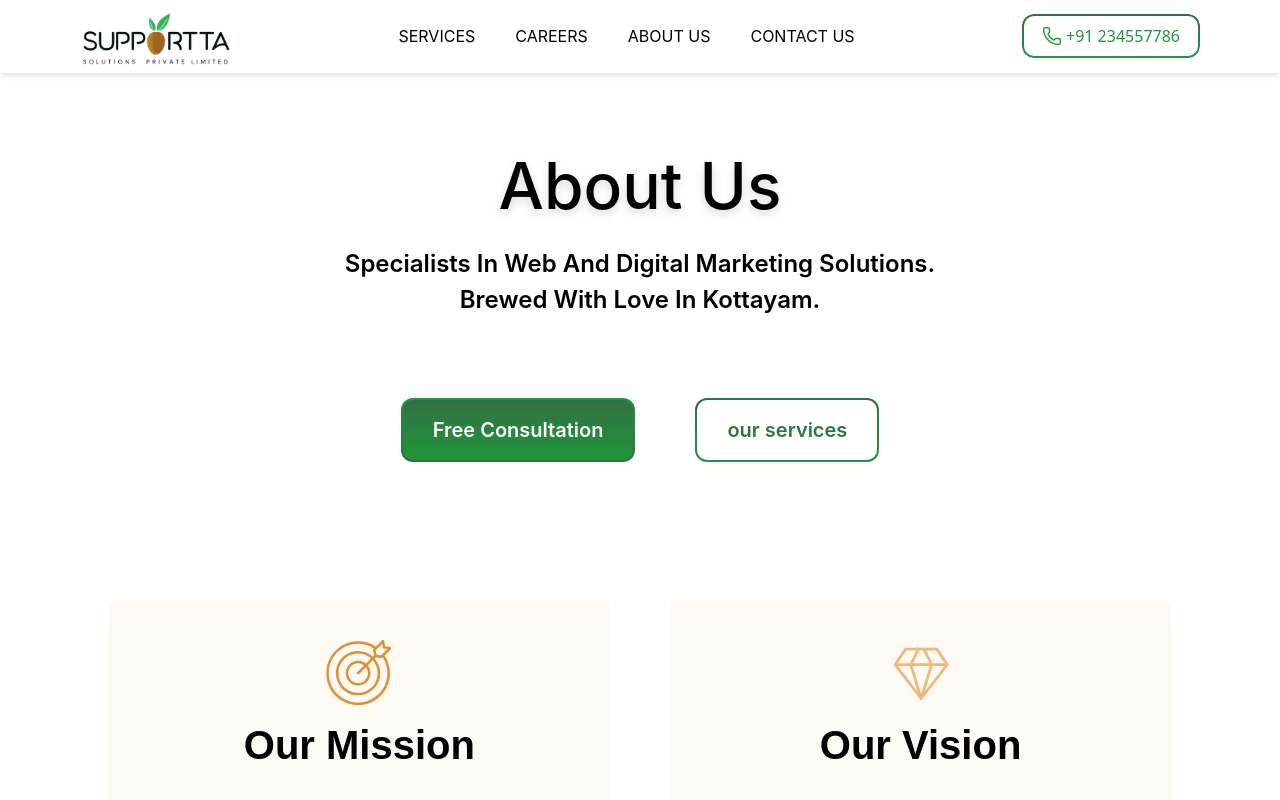
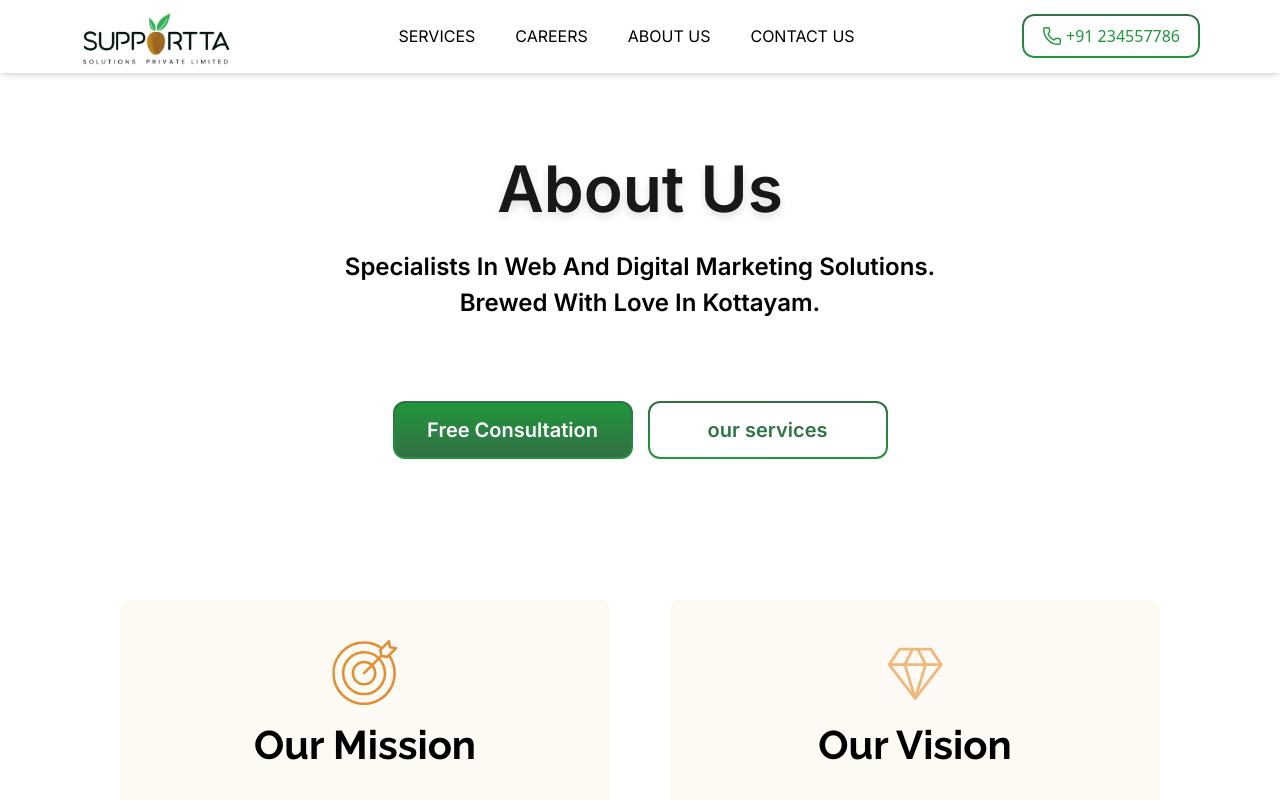
Before and after one commit to supporttasolutions/supporttasolutionswebsite, a Next.js app: page /about-us in a window 1280 px wide. Shown: the top 800 px of the page. Built offline with nearby package versions, Linux system fonts and the light colour scheme.

Commit message:
about page updates

```diff
--- a/src/app/about-us/page.jsx
+++ b/src/app/about-us/page.jsx
@@ -9,11 +9,13 @@ function page() {
 
         <>
             <BannerCommon button1={' Free Consultation'} button2={'our services'} description={'Specialists in web and digital marketing solutions. Brewed with love in Kottayam.'} title={'About Us'}/>
+            <div className=" flex flex-col gap-[180px]">
+
             <MissionVision/>
             <Overview/>
             <OverviewTwo/>
             <Connect/>
-
+</div>
             </>
   )
 }
--- a/src/app/components/BannerCommon.jsx
+++ b/src/app/components/BannerCommon.jsx
@@ -1,20 +1,20 @@
 import React from "react";
 import Buttons from "./Buttons";
 
-function BannerCommon({ button1, button2, description, title ,description2}) {
+function BannerCommon({ button1, button2, description, title, description2 }) {
     return (
-        <div className="w-full xl:h-[600px] flex  items-center justify-center  inter">
-            <div className="flex flex-col xl:gap-[80px] xl:w-[612px]">
-                <div className="flex flex-col justify-center items-center lg:gap-[12px]">
+        <div className="w-full banner-main flex  items-center justify-center inter  sectionOuter">
+            <div className="flex flex-col xl:gap-[80px] gap-[50px] xl:w-[612px]  container">
+                <div className="flex flex-col justify-center sm:items-center items-start lg:gap-[12px] gap-[25px]">
                     <div
-                    className="font-medium xl:text-[64px] drop-shadow-[0_4px_4px_#00000025] capitalize
+                        className=" banner-title drop-shadow-[0_4px_4px_#00000025] capitalize
 "
                     >
                         {title}
                     </div>
-                <div className="font-semibold xl:text-[24px] text-center capitalize">{description}</div>
+                    <div className="font-semibold banner-description  capitalize">{description}</div>
                 </div>
-            <div className="flex  justify-center xl:gap-[60px]">
+                <div className="flex banner-button-main sm:justify-center justify-start xl:gap-[60px]">
                     {button1 && button2 ? (
                         <>
                             <Buttons title={button1} textColor="fff" />
@@ -24,14 +24,11 @@ function BannerCommon({ button1, button2, description, title ,description2}) {
                                 bgColor="linear-gradient( #fff,#fff), linear-gradient(0deg, #20973A, #326F46)"
                             />
                         </>
-                ):(
-                    <div className="xl:text-[24px] text-center text-[#13112260]">
-                        {description2}
-                    </div>
+                    ) : (
+                        <div className="xl:text-[24px] text-center text-[#13112260]">{description2}</div>
                     )}
                 </div>
             </div>
-
         </div>
     );
 }
--- a/src/app/components/Buttons.jsx
+++ b/src/app/components/Buttons.jsx
@@ -6,10 +6,10 @@ function Buttons({title, textColor, bgColor }) {
   return (
     <button
               type="submit"
-              className={`flex  justify-center items-center lg:rounded-[12px] font-semibold xl:text-[20px] lg:text-[18px] lg:px-[30px] lg:py-[15px]  border-2 border-transparent  cursor-pointer`}
+              className={`flex  justify-center items-center  font-semibold xl:text-[20px] lg:text-[18px] lg:px-[30px] lg:py-[15px]  border-2 border-transparent  cursor-pointer`}
               style={{
                 backgroundImage:
-                  bgColor?bgColor:`linear-gradient( #326F46,#20973A), linear-gradient(180deg, #20973A, #326F46)`,
+                  bgColor?bgColor:`linear-gradient( #20973A,#326F46), linear-gradient(180deg,#326F46, #20973A )`,
                 backgroundOrigin: "border-box",
                 backgroundClip: "padding-box, border-box",
                 color:`#${textColor}`
--- a/src/app/components/Overview.jsx
+++ b/src/app/components/Overview.jsx
@@ -4,12 +4,12 @@ import Image from "next/image";
 
 function Overview() {
     return (
-        <div className="flex items-center justify-center">
-            <div className="flex flex-col items-center justify-center xl:gap-[80px] w-[83%]">
+        <div className="flex items-center justify-center sectionOuter ">
+            <div className="flex flex-col items-center justify-center xl:gap-[80px]  container">
                 <Heading heading={"Overview"} description={"Your Vision, Our Innovation – Building Success Together."} />
                 <div className=" relative flex items-center justify-center w-[86.75%] aspect-[1/.28]">
                     <div className="absolute z-10 bg-[#ffffff50] h-full w-full"></div>
-                    <Image src={"/hero-bg.jpg"} fill className="object-fill" alt=""/>
+                    <Image src={"/hero-bg.jpg"} fill className="object-fill" alt="" />
                 </div>
                 <div className="text-justify xl:text-[24px] raleway font-medium  tracking-[5%]">
                     Welcome to Supportta –{" "}
--- a/src/app/components/OverviewTwo.jsx
+++ b/src/app/components/OverviewTwo.jsx
@@ -11,8 +11,8 @@ function OverviewTwo() {
         description2:"A well-defined strategy that ensures an efficient and user-focused product."
     }]
   return (
-    <div className="bg-[#000000] flex items-center justify-center w-full">
-    <div className='w-[83%] flex flex-col xl:gap-[80px]  xl:py-[80px]'>
+    <div className=" bg-[#000000] flex items-center justify-center w-full sectionOuter">
+    <div className=' container flex flex-col xl:gap-[80px]  xl:py-[80px]'>
             {datas.flatMap((details, index) =>  Array(4).fill(details).map((details,i)=>(
                 <div key={`${index}-${i}`} className=" flex items-start justify-between w-full xl:py-[30px]">
                 <div className=" flex flex-col xl:gap-[35px] w-[54.1%]">
--- a/src/app/components/navbar.jsx
+++ b/src/app/components/navbar.jsx
@@ -48,10 +48,10 @@ export default function Navbar() {
           <Link href="/services" className="hover:text-gray-300">
             Services
           </Link>
-          <Link href="#" className="hover:text-gray-300">
+          <Link href="/careers" className="hover:text-gray-300">
             Careers
           </Link>
-          <Link href="#" className="hover:text-gray-300">
+          <Link href="/about-us" className="hover:text-gray-300">
             About Us
           </Link>
           <Link href="#" className="hover:text-gray-300">
--- a/src/app/globals.css
+++ b/src/app/globals.css
@@ -11,3 +11,97 @@
 .sora{
     font-family: "Sora", sans-serif;
 }
+
+
+
+.sectionOuter {
+    padding:0 15px;
+  }
+  .banner-main{
+    height: 492px;
+}
+.banner-title{
+    font-size: 56px;
+    font-weight: 400;
+    opacity: 0.9;
+    text-align: start;
+}
+.banner-description{
+    font-size: 24px;
+    text-align: start;
+    max-width: 309px;
+    width: 90%;
+}
+.banner-button-main{
+    flex-direction: column;
+    gap: 15px;
+}
+.banner-button-main button{
+    width:194px ;
+    border-radius: 8px;
+    padding: 12px 0 ;
+    font-size: 16px;
+}
+
+  @media (min-width: 640px) {
+    .sectionOuter {
+      padding:0 32px;
+    }
+    .banner-main{
+        height: 596px;
+    }
+    .banner-title, .banner-description{
+        text-align: center;
+        width: auto;
+        max-width: fit-content;
+    }
+    .banner-button-main{
+        flex-direction: row;
+    }
+    .banner-button-main button{
+        width:194px ;
+        border-radius: 10px;
+        font-size: 18px;
+    }
+  }
+
+  @media (min-width: 768px) {
+    .sectionOuter {
+      padding:0 48px;
+    }
+  }
+
+  @media (min-width: 1024px) {
+    .sectionOuter {
+      padding:0 80px;
+    }
+    .banner-title{
+        font-weight: 600;
+    }
+    .banner-button-main button{
+        width:220px ;
+        border-radius: 12px;
+        font-size: 20px;
+    }
+  }
+
+  @media (min-width: 1280px) {
+    .sectionOuter {
+      padding:0 120px;
+    }
+    .banner-main{
+        height: 600px;
+    }
+    .banner-title{
+        font-size: 64px;
+    }
+    .banner-button-main button{
+        width:240px ;
+        border-radius: 12px;
+    }
+  }
+@media (min-width: 1536px) {
+    .sectionOuter {
+      padding:0 120px;
+    }
+  }
--- a/src/app/layout.js
+++ b/src/app/layout.js
@@ -2,6 +2,11 @@ import Footer from "./components/Footer";
 import FooterTwo from "./components/FooterTwo";
 import Navbar from "./components/navbar";
 import "./globals.css";
+import { Sora, Inter, Raleway } from "next/font/google";
+
+const sora = Sora({ subsets: ["latin"], variable: "--font-sora" });
+const inter = Inter({ subsets: ["latin"], variable: "--font-inter" });
+const raleway = Raleway({ subsets: ["latin"], variable: "--font-raleway" });
 
 export const metadata = {
   title: "Supportta Solutions",
```
Also changed, not shown: src/app/components/Banner.jsx (+4 -4 lines), src/app/components/FooterTwo.jsx (+20 -14 lines), src/app/components/MissionVision.jsx (+4 -4 lines). Lines whose indentation alone changed are shown as unchanged.
